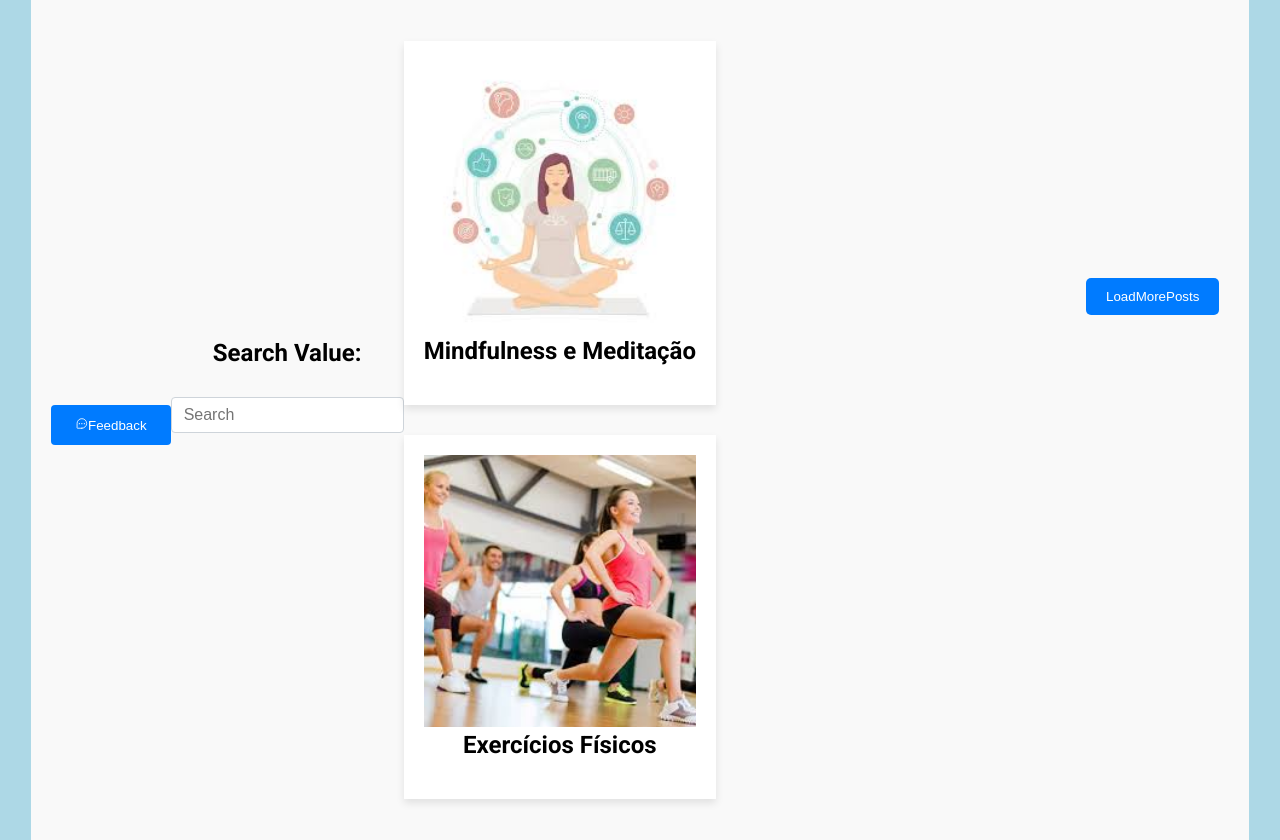
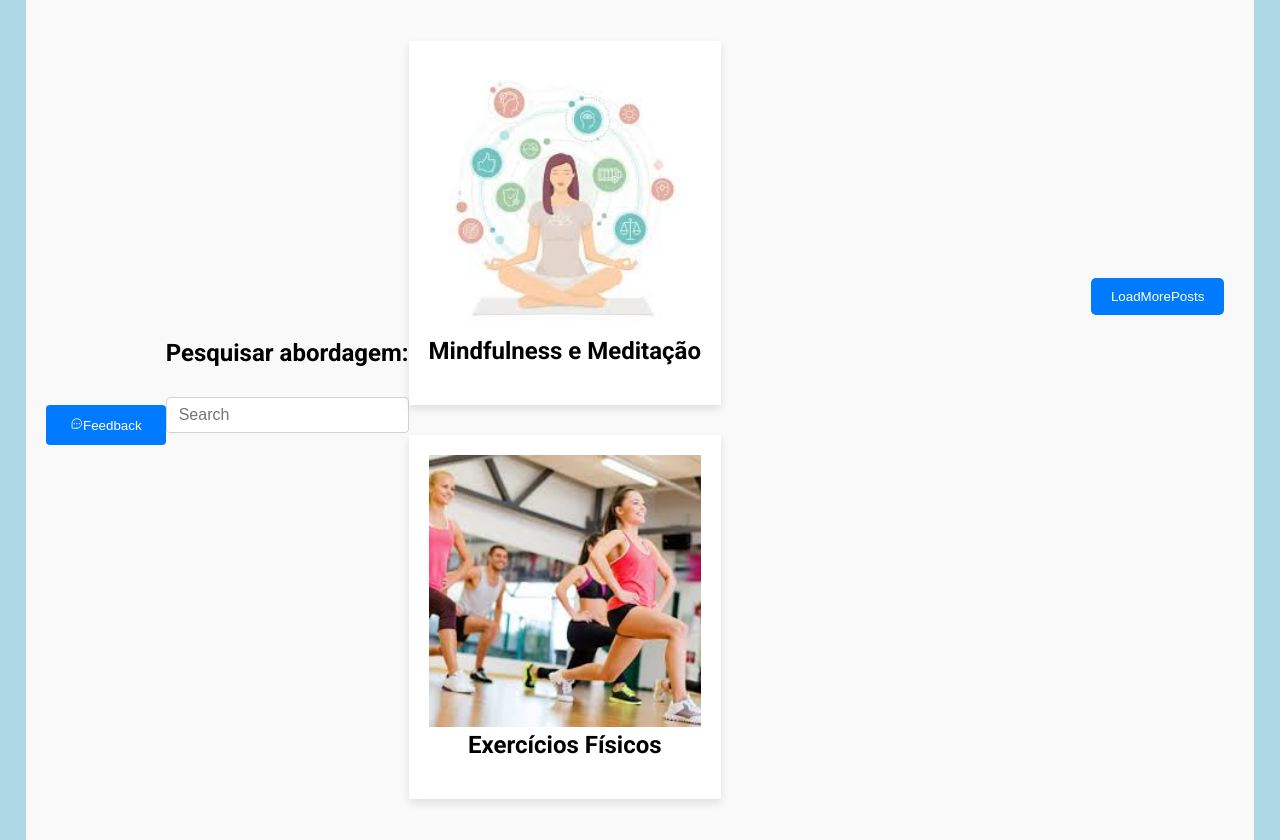
Before and after one commit to WendrilXX/HealthHub, a React (Vite) app: page /recursos in a window 1280 px wide. Built offline with nearby package versions, Linux system fonts and the light colour scheme; no server answers.

Commit message:
Mudando o nome da barra de pesquisa em Recursos

```diff
--- a/src/pages/Recursos/index.jsx
+++ b/src/pages/Recursos/index.jsx
@@ -55,7 +55,7 @@ class Recursos extends Component{
       <section className='container'>
          {<Widget />}
         <div className='search-container'>
-          <h1>Search Value:</h1>
+          <h1>Pesquisar abordagem:</h1>
           <TextInput type="search" value={searchValue} onChange={this.handleChange}/>
         </div>
 
```
